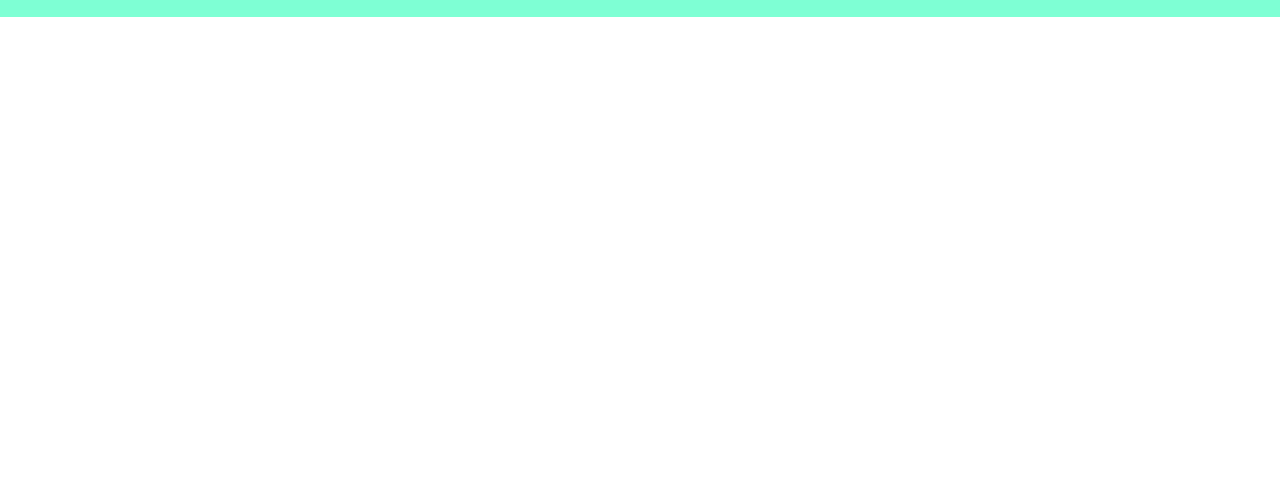
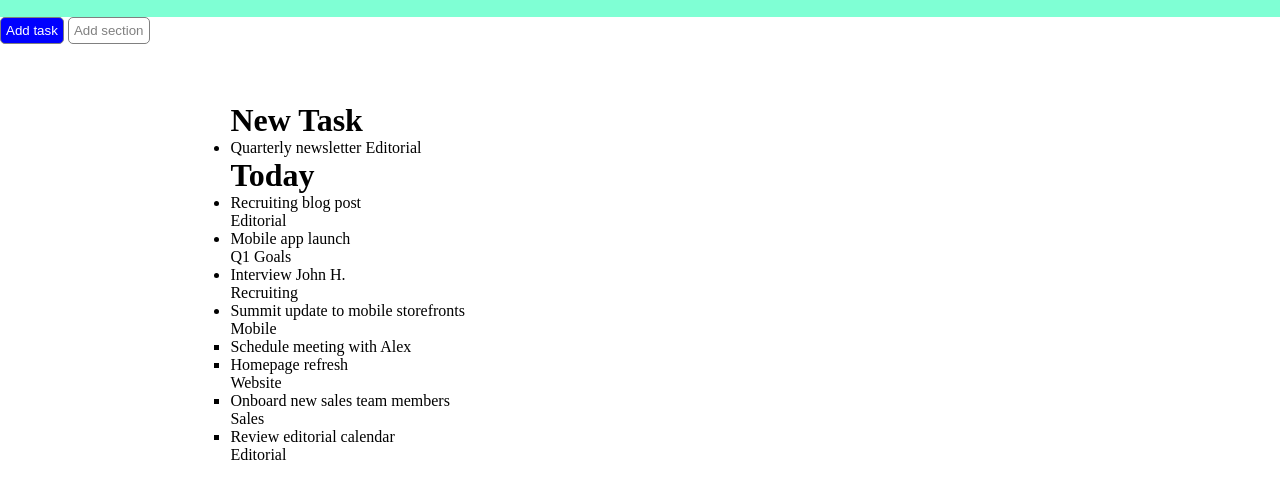
Before and after one commit to klausqama/html-css-toboolist, a plain HTML site: page index.html in a window 1280 px wide. Shown: the part 103-602 px from the top of the page. Drawn offline with Linux system fonts and the light colour scheme.

Commit message:
Incompleto

```diff
--- a/index.html
+++ b/index.html
@@ -9,11 +9,58 @@
 <body>
 
     <header class="main-header">
-        <div class="container">
+        <div>
             <img class="img-header" src="img/Logo.png" height="80" alt="logo-header">
             <strong class="name-header">Toboolist </strong>
         </div>
+    </header>
 
-    </header>
+    <main class="class-main"
+            class="container">
+
+        <div class="two-button">
+            <button class="add-task"> Add task</button>
+            <button class="add-section"> Add section</button>
+        </div>
+
+       <!-- First list -->
+
+        <div class="box-list">
+
+
+            <ul> <h1>New Task </h1>
+                <li>
+                Quarterly newsletter
+                <span class="editorial-button">Editorial</span>
+                </li>
+            </ul>
+
+        <!-- Second list -->
+
+            <ul>
+                <h1>Today</h1>
+                <li>Recruiting blog post</li>
+                <span class="editorial-button">Editorial</span>
+                <li>Mobile app launch</li>
+                <span class="q1-goal-button">Q1 Goals</span>
+                <li>Interview John H.</li>
+                <span class="recruiting-bottom">Recruiting</span>
+                <li>Summit update to mobile storefronts</li>
+                <span class="Mobile-bottom">Mobile</span>
+            <ul>
+
+        <!-- Third list -->
+
+            <ul>
+                <li>Schedule meeting with Alex</li>
+                <li>Homepage refresh</li>
+                <span class="website-botton">Website</span>
+                <li>Onboard new sales team members</li>
+                <span class="sales-button">Sales</span>
+                <li>Review editorial calendar</li>
+                <span class="editorial-button">Editorial</span>
+            </ul>
+        </div>
+    </main>
 </body>
 </html>
--- a/style.css
+++ b/style.css
@@ -18,3 +18,36 @@ font-size: 50px;
 .name-header,.img-header{
     vertical-align: middle;
 }
+body{
+    background-color: white;
+}
+button{
+    color: white;
+  border: 1px;
+  border-radius: 5px;
+  padding: 5px;
+}
+.main{
+    padding: 30px;
+  padding-bottom: 10%;
+  background-color: rgba(236, 234, 234, 0.726);
+}
+.box-list{
+    background-color: white;
+    max-width: 70%;
+    margin: 20px auto;
+    margin-bottom: -18px;
+    border: 1px;
+    border-radius: 8px;
+    padding: 3%;
+}
+.add-task {
+    color: white;
+  border: 1px solid gray;
+  background-color: blue;
+}
+.add-section {
+    color: gray;
+    border: 1px solid gray;
+    background-color: white;
+}
```
